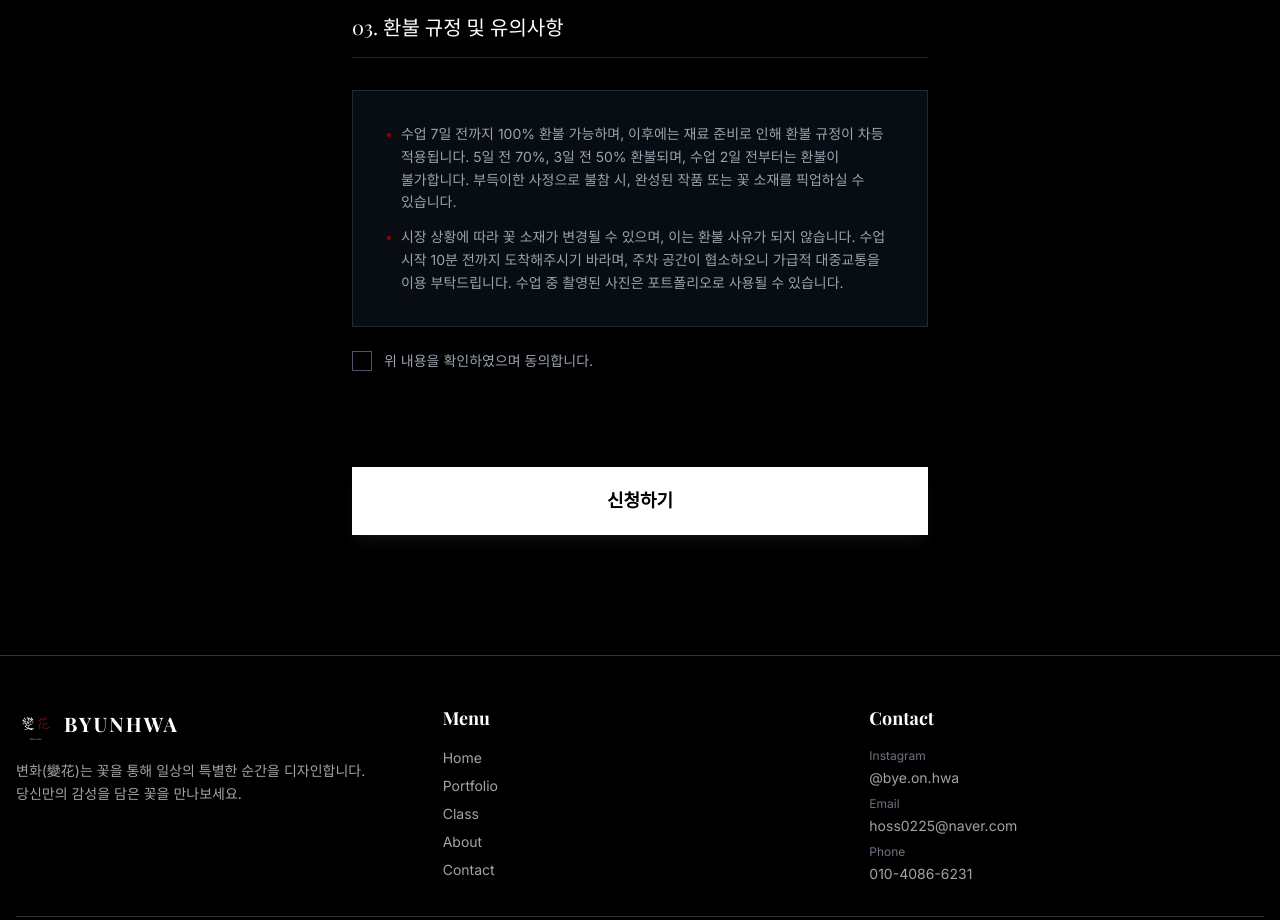
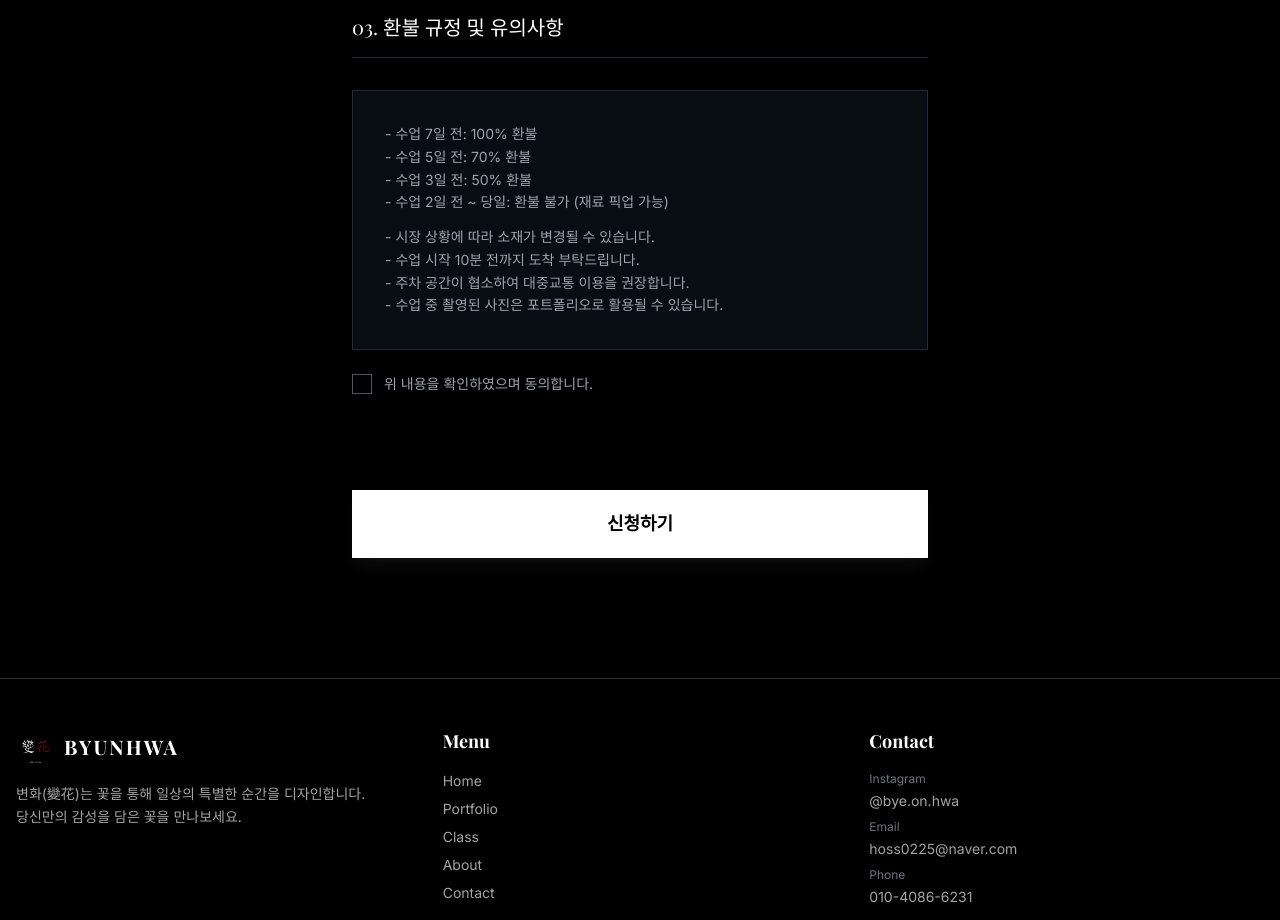
Before and after one commit to corpsj/na, a Next.js app: page /class/1/apply in a window 1280 px wide. Shown: the part 980-1900 px from the top of the page. Built offline with nearby package versions, Linux system fonts and the light colour scheme; a web font is replaced by a local one.

Commit message:
Format policy content as hyphenated lists and enable multi-line rendering

```diff
--- a/app/class/[id]/apply/page.tsx
+++ b/app/class/[id]/apply/page.tsx
@@ -187,12 +187,10 @@ export default function ClassApplyPage() {
                             </div>
                             <div className="bg-gray-900/50 p-6 md:p-8 border border-gray-800 mb-6">
                                 <div className="text-gray-400 text-sm space-y-3 font-sans leading-relaxed break-keep">
-                                    <p className="flex items-start">
-                                        <span className="text-primary mr-2">•</span>
+                                    <p className="whitespace-pre-line">
                                         {classInfo.policy.refund}
                                     </p>
-                                    <p className="flex items-start">
-                                        <span className="text-primary mr-2">•</span>
+                                    <p className="whitespace-pre-line">
                                         {classInfo.policy.note}
                                     </p>
                                 </div>
--- a/app/class/[id]/page.tsx
+++ b/app/class/[id]/page.tsx
@@ -96,12 +96,12 @@ export default function ClassDetailPage() {
                                 <div className="space-y-4">
                                     <div className="text-left">
                                         <p className="text-gray-500 text-xs mb-1 uppercase tracking-wider">환불 규정</p>
-                                        <p className="text-gray-300 text-sm leading-relaxed font-light">{classDetail.policy.refund}</p>
+                                        <p className="text-gray-300 text-sm leading-relaxed font-light whitespace-pre-line">{classDetail.policy.refund}</p>
                                     </div>
                                     <div className="w-full h-px bg-gray-800/50"></div>
                                     <div className="text-left">
                                         <p className="text-gray-500 text-xs mb-1 uppercase tracking-wider">유의사항</p>
-                                        <p className="text-gray-300 text-sm leading-relaxed font-light">{classDetail.policy.note}</p>
+                                        <p className="text-gray-300 text-sm leading-relaxed font-light whitespace-pre-line">{classDetail.policy.note}</p>
                                     </div>
                                 </div>
                             </div>
--- a/data/classData.ts
+++ b/data/classData.ts
@@ -63,8 +63,8 @@ export const classes: ClassDetail[] = [
             }
         ],
         policy: {
-            refund: "수업 7일 전까지 100% 환불 가능하며, 이후에는 재료 준비로 인해 환불 규정이 차등 적용됩니다. 5일 전 70%, 3일 전 50% 환불되며, 수업 2일 전부터는 환불이 불가합니다. 부득이한 사정으로 불참 시, 완성된 작품 또는 꽃 소재를 픽업하실 수 있습니다.",
-            note: "시장 상황에 따라 꽃 소재가 변경될 수 있으며, 이는 환불 사유가 되지 않습니다. 수업 시작 10분 전까지 도착해주시기 바라며, 주차 공간이 협소하오니 가급적 대중교통을 이용 부탁드립니다. 수업 중 촬영된 사진은 포트폴리오로 사용될 수 있습니다."
+            refund: "- 수업 7일 전: 100% 환불\n- 수업 5일 전: 70% 환불\n- 수업 3일 전: 50% 환불\n- 수업 2일 전 ~ 당일: 환불 불가 (재료 픽업 가능)",
+            note: "- 시장 상황에 따라 소재가 변경될 수 있습니다.\n- 수업 시작 10분 전까지 도착 부탁드립니다.\n- 주차 공간이 협소하여 대중교통 이용을 권장합니다.\n- 수업 중 촬영된 사진은 포트폴리오로 활용될 수 있습니다."
         },
         schedules: [
             "12월 14일 (토) 14:00",
```
